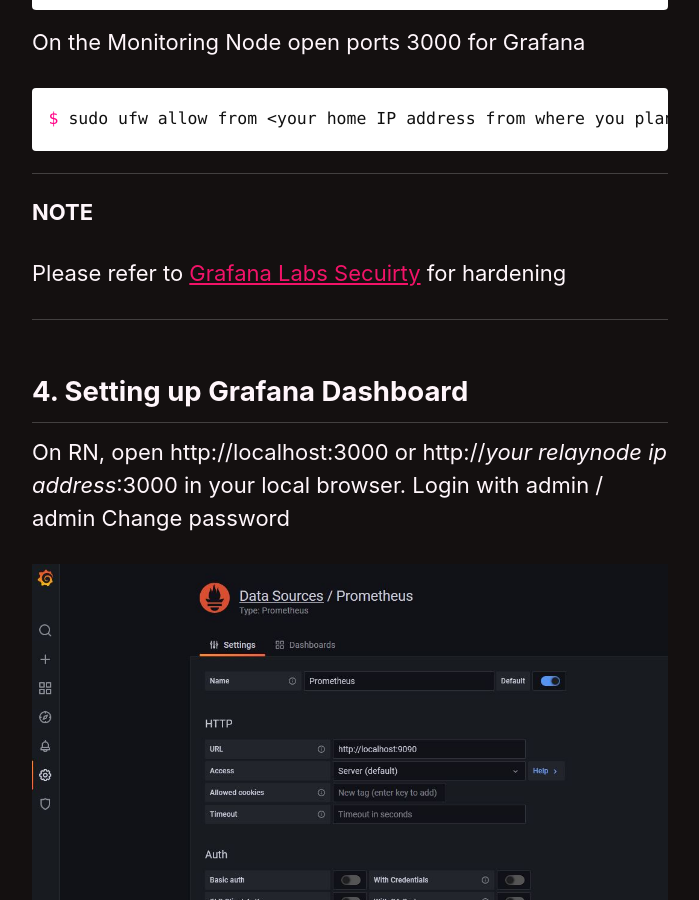
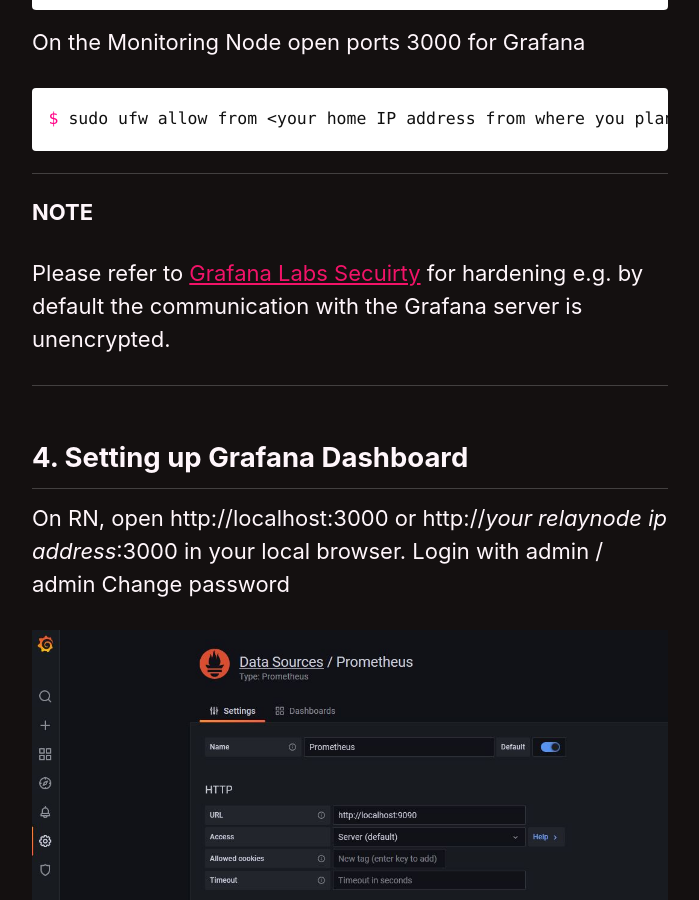
Before and after one commit to sanskys/sanskys.github.io, a Jekyll site: the page built from _pages/grafana.md, in a window 1280 px wide and 900 px high, scrolled down 6635 px. Shown: the whole window, without its empty margins (290-989 px from the left). Built offline with Jekyll 4.4.1, drawn with Linux system fonts in a browser that asks for light colours; cached includes are drawn as plain includes.

Commit message:
Update grafana.md

```diff
--- a/_pages/grafana.md
+++ b/_pages/grafana.md
@@ -205,7 +205,7 @@
 **NOTE**
 
 
-Please refer to [Grafana Labs Secuirty](https://grafana.com/docs/grafana/latest/administration/security/) for hardening
+Please refer to [Grafana Labs Secuirty](https://grafana.com/docs/grafana/latest/administration/security/) for hardening e.g. by default the communication with the Grafana server is unencrypted.
 
 
 ---
```
